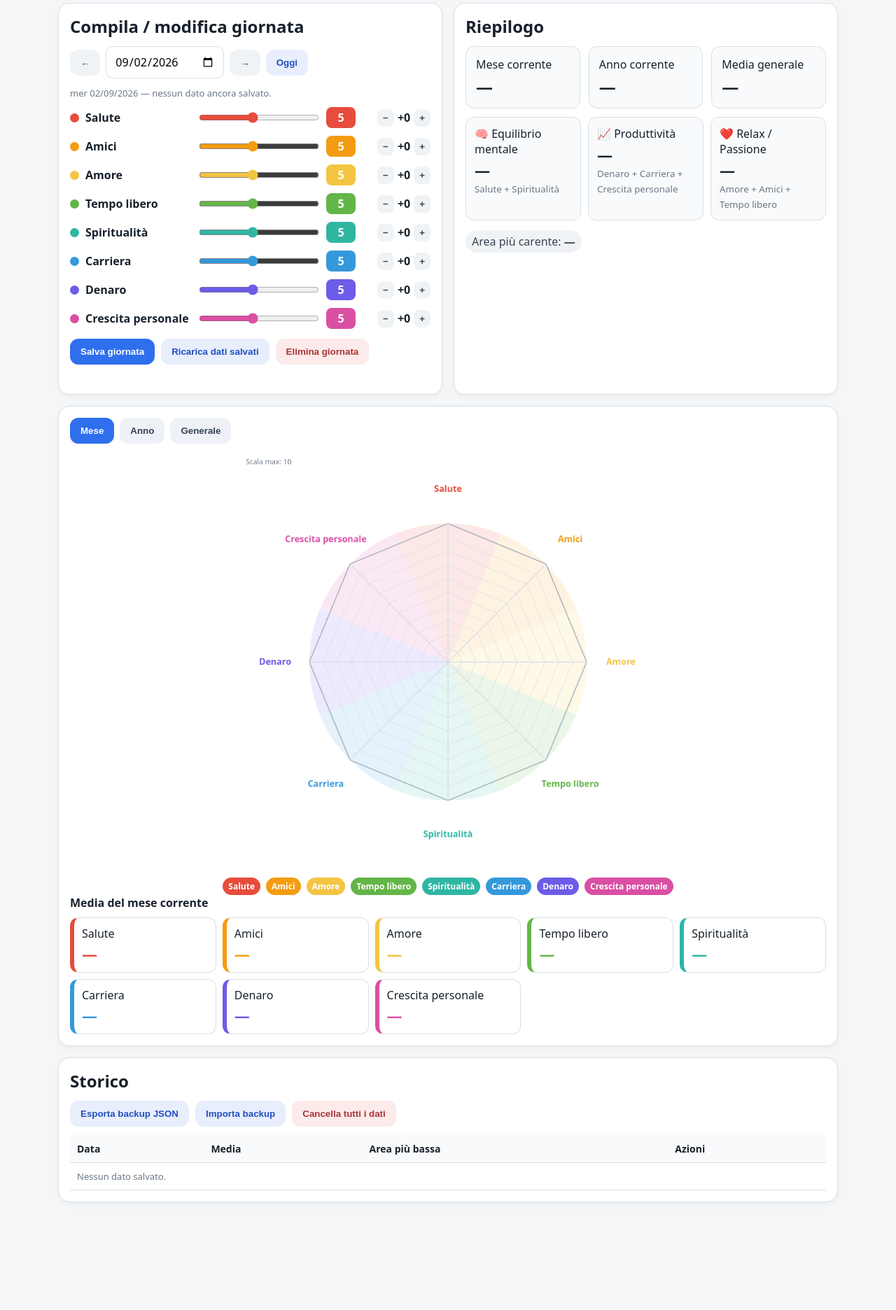
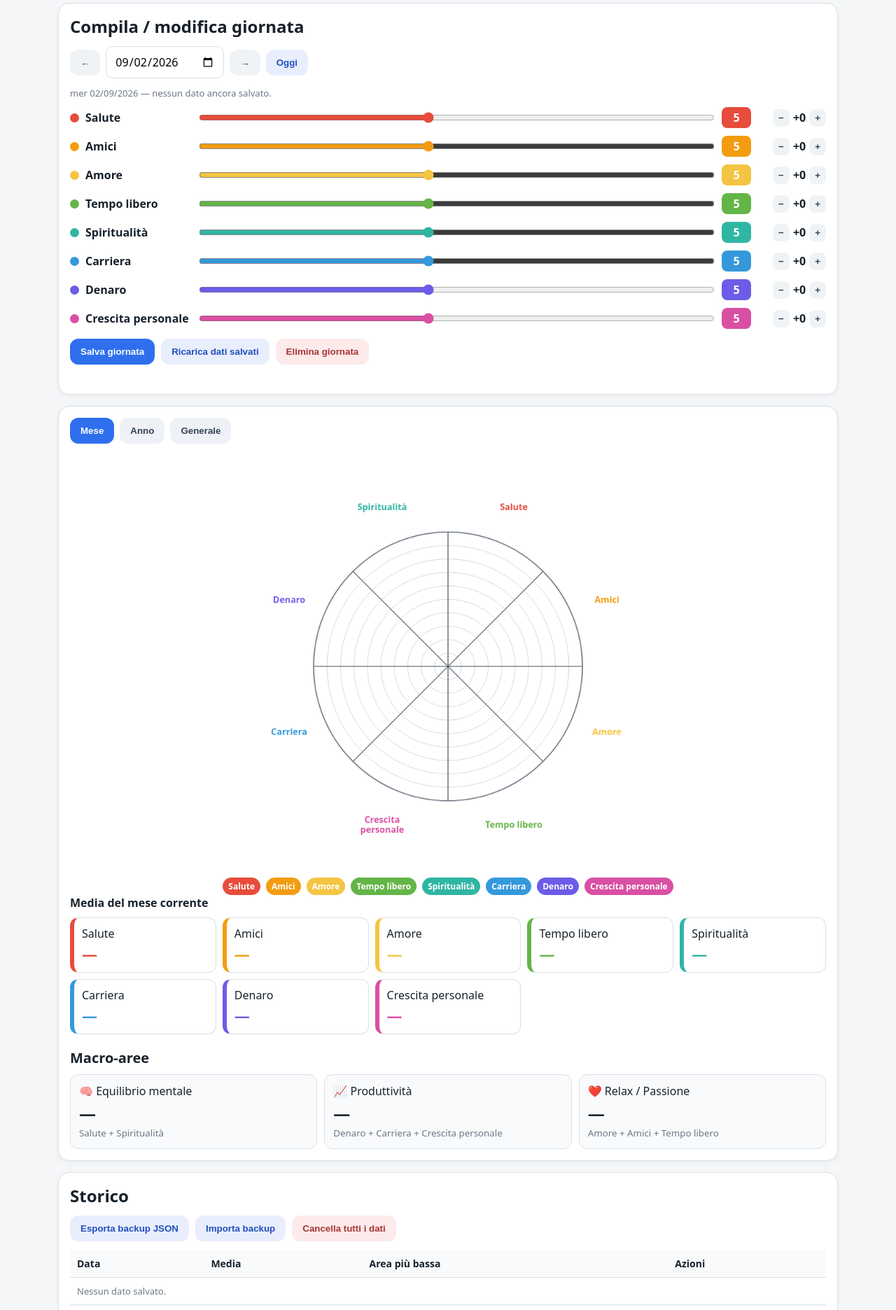
Before and after one commit to Manuxxo04/Cerchio-della-vita, a plain HTML site: page index.html in a window 1280 px wide. Shown: the part 98-1970 px from the top of the page at 70% size. Before the commit the page ends 1834 px from the top, so only its background shows below. Drawn offline with Linux system fonts and the light colour scheme.

Commit message:
Add files via upload

```diff
--- a/index.html
+++ b/index.html
@@ -42,9 +42,10 @@
   .ghost{background:#f0f3f6;color:#394553}
   .actions{display:flex;gap:9px;flex-wrap:wrap}
   .kpis{display:grid;grid-template-columns:repeat(3,1fr);gap:12px}
-  .macrogrid{display:grid;grid-template-columns:repeat(3,1fr);gap:10px;margin-top:12px}
+  .macrogrid{display:grid;grid-template-columns:repeat(3,1fr);gap:10px;margin-top:10px}
   .macro{background:#f8fafc;border:1px solid var(--line);border-radius:12px;padding:12px}
-  .macro b{display:block;font-size:22px;margin-top:4px}.macro small{color:var(--muted)}
+  .macro b{display:block;font-size:24px;margin-top:4px}.macro small{color:var(--muted)}
+  .macroTitle{font-size:20px;font-weight:800;margin-top:20px}
   .kpi{background:#f8fafc;border:1px solid var(--line);border-radius:12px;padding:14px}
   .kpi b{display:block;font-size:24px;margin-top:4px}
   .tabs{display:flex;gap:8px;flex-wrap:wrap;margin-bottom:12px}
@@ -71,7 +72,7 @@
     .grid{grid-template-columns:1fr}
     .full{grid-column:auto}
     .row{grid-template-columns:125px 1fr 36px}.bonusCtl{grid-column:2/4;justify-content:flex-start;margin-top:-6px}
-    .kpis,.macrogrid{grid-template-columns:1fr}
+    .macrogrid{grid-template-columns:1fr}
     h1{font-size:24px}
     .wrap{padding:12px}
     button{padding:10px 12px}
@@ -89,7 +90,7 @@
   <div class="sub">Compila una giornata qualsiasi, modifica quelle passate e confronta mese, anno e media generale.</div>
 
   <div class="grid">
-    <section class="card">
+    <section class="card full">
       <h2>Compila / modifica giornata</h2>
       <div class="datebar">
         <button class="ghost" id="prevDayBtn">←</button>
@@ -107,24 +108,6 @@
       <div id="saveStatus" class="status"></div>
     </section>
 
-    <section class="card">
-      <h2>Riepilogo</h2>
-      <div class="kpis">
-        <div class="kpi">Mese corrente<b id="monthAvg">—</b></div>
-        <div class="kpi">Anno corrente<b id="yearAvg">—</b></div>
-        <div class="kpi">Media generale<b id="allAvg">—</b></div>
-      </div>
-
-      <div class="macrogrid">
-        <div class="macro"><span>🧠 Equilibrio mentale</span><b id="mentalAvg">—</b><small>Salute + Spiritualità</small></div>
-        <div class="macro"><span>📈 Produttività</span><b id="productivityAvg">—</b><small>Denaro + Carriera + Crescita personale</small></div>
-        <div class="macro"><span>❤️ Relax / Passione</span><b id="relaxAvg">—</b><small>Amore + Amici + Tempo libero</small></div>
-      </div>
-      <div style="margin-top:14px">
-        <span class="tag">Area più carente: <strong id="weakest">—</strong></span>
-      </div>
-    </section>
-
     <section class="card full">
       <div class="tabs">
         <button class="tab active" data-mode="month">Mese</button>
@@ -134,6 +117,24 @@
       <canvas id="radar" width="760" height="760"></canvas>
       <div id="legend" class="legend"></div>
       <div id="categoryAverages"></div>
+      <div class="macroTitle">Macro-aree</div>
+      <div class="macrogrid">
+        <div class="macro">
+          <span>🧠 Equilibrio mentale</span>
+          <b id="mentalAvg">—</b>
+          <small>Salute + Spiritualità</small>
+        </div>
+        <div class="macro">
+          <span>📈 Produttività</span>
+          <b id="productivityAvg">—</b>
+          <small>Denaro + Carriera + Crescita personale</small>
+        </div>
+        <div class="macro">
+          <span>❤️ Relax / Passione</span>
+          <b id="relaxAvg">—</b>
+          <small>Amore + Amici + Tempo libero</small>
+        </div>
+      </div>
     </section>
 
     <section class="card full">
@@ -320,41 +321,125 @@ function macroMeans(which){
 function overallMean(which){ return avg(filteredRecords(which).map(getRecordAverage).filter(Number.isFinite)); }
 
 function refreshSummary(){
-  document.getElementById("monthAvg").textContent=fmt(overallMean("month"));
-  document.getElementById("yearAvg").textContent=fmt(overallMean("year"));
-  document.getElementById("allAvg").textContent=fmt(overallMean("all"));
   const macro=macroMeans(mode);
   document.getElementById("mentalAvg").textContent=fmt(macro.mental);
   document.getElementById("productivityAvg").textContent=fmt(macro.productivity);
   document.getElementById("relaxAvg").textContent=fmt(macro.relax);
-  const means=categoryMeans(mode), valid=means.map((v,i)=>({v,i})).filter(x=>x.v!=null);
-  if(!valid.length){ document.getElementById("weakest").textContent="—"; document.getElementById("weakest").style.color=""; }
-  else{ valid.sort((a,b)=>a.v-b.v); document.getElementById("weakest").textContent=CATEGORIES[valid[0].i]; document.getElementById("weakest").style.color=COLORS[valid[0].i]; }
 }
-function polygonPoint(cx,cy,r,i,n){ const a=-Math.PI/2+i*2*Math.PI/n; return [cx+Math.cos(a)*r, cy+Math.sin(a)*r]; }
+function polarPoint(cx,cy,r,angle){
+  return [cx+Math.cos(angle)*r, cy+Math.sin(angle)*r];
+}
+function wrapLabel(ctx,text,x,y,maxWidth,lineHeight){
+  const words=text.split(" ");
+  const lines=[]; let line="";
+  words.forEach(word=>{
+    const test=line ? line+" "+word : word;
+    if(ctx.measureText(test).width>maxWidth && line){ lines.push(line); line=word; }
+    else line=test;
+  });
+  if(line) lines.push(line);
+  const startY=y-((lines.length-1)*lineHeight)/2;
+  lines.forEach((ln,i)=>ctx.fillText(ln,x,startY+i*lineHeight));
+}
 function drawRadar(){
   const canvas=document.getElementById("radar"), ctx=canvas.getContext("2d");
-  const vals=categoryMeans(mode), w=canvas.width,h=canvas.height,cx=w/2,cy=h/2,r=Math.min(w,h)*0.33,n=CATEGORIES.length;
-  const maxScale=Math.max(10, Math.ceil(Math.max(10,...vals.filter(Number.isFinite))/2)*2);
+  const sourceVals=categoryMeans(mode);
+
+  // Ordine visivo come nel cerchio di riferimento:
+  // Salute → Amici → Amore → Tempo libero → Crescita personale → Carriera → Denaro → Spiritualità
+  const displayOrder=[0,1,2,3,7,5,6,4];
+  const vals=displayOrder.map(i=>sourceVals[i]);
+  const labels=displayOrder.map(i=>CATEGORIES[i]);
+  const colors=displayOrder.map(i=>COLORS[i]);
+
+  const w=canvas.width,h=canvas.height,cx=w/2,cy=h/2+8;
+  const r=Math.min(w,h)*0.32;
+  const n=8;
+  const maxValue=Math.max(10,...vals.filter(Number.isFinite));
+  const maxScale=Math.max(10,Math.ceil(maxValue));
+  const boundaryStart=-Math.PI/2;
+  const sector=Math.PI*2/n;
+
   ctx.clearRect(0,0,w,h);
-  ctx.fillStyle="#6b7785";ctx.font="13px system-ui";ctx.textAlign="left";ctx.fillText("Scala max: "+maxScale,14,22);
+
+  // Fette colorate fino al valore medio di ciascuna area.
+  vals.forEach((v,i)=>{
+    if(v==null) return;
+    const rr=r*Math.min(v,maxScale)/maxScale;
+    const a1=boundaryStart+i*sector;
+    const a2=a1+sector;
+    ctx.beginPath();
+    ctx.moveTo(cx,cy);
+    ctx.arc(cx,cy,rr,a1,a2);
+    ctx.closePath();
+    ctx.fillStyle=colors[i]+"55";
+    ctx.fill();
+  });
+
+  // Dieci cerchi concentrici, come nel modello originale.
+  for(let ring=1; ring<=10; ring++){
+    ctx.beginPath();
+    ctx.arc(cx,cy,r*ring/10,0,Math.PI*2);
+    ctx.strokeStyle=ring===10 ? "#707b86" : "#cbd3da";
+    ctx.lineWidth=ring===10 ? 2 : 1;
+    ctx.stroke();
+  }
+
+  // Otto raggi: ogni categoria occupa una sezione distinta.
   for(let i=0;i<n;i++){
-    const a1=-Math.PI/2+(i-.5)*2*Math.PI/n, a2=-Math.PI/2+(i+.5)*2*Math.PI/n;
-    ctx.beginPath();ctx.moveTo(cx,cy);ctx.arc(cx,cy,r,a1,a2);ctx.closePath();ctx.fillStyle=COLORS[i]+"20";ctx.fill();
+    const a=boundaryStart+i*sector;
+    const [x,y]=polarPoint(cx,cy,r,a);
+    ctx.beginPath();
+    ctx.moveTo(cx,cy);
+    ctx.lineTo(x,y);
+    ctx.strokeStyle="#59636e";
+    ctx.lineWidth=1.6;
+    ctx.stroke();
   }
-  for(let ring=1;ring<=10;ring++){
-    ctx.beginPath();
-    for(let i=0;i<n;i++){ const [x,y]=polygonPoint(cx,cy,r*ring/10,i,n); i?ctx.lineTo(x,y):ctx.moveTo(x,y); }
-    ctx.closePath();ctx.strokeStyle=ring===10?"#9aa7b3":"#d8dee6";ctx.lineWidth=ring===10?1.5:1;ctx.stroke();
-  }
-  for(let i=0;i<n;i++){ const [x,y]=polygonPoint(cx,cy,r,i,n);ctx.beginPath();ctx.moveTo(cx,cy);ctx.lineTo(x,y);ctx.strokeStyle="#d7dde4";ctx.stroke(); }
-  ctx.font="700 16px system-ui";ctx.textAlign="center";ctx.textBaseline="middle";
-  for(let i=0;i<n;i++){ const [lx,ly]=polygonPoint(cx,cy,r+62,i,n);ctx.fillStyle=COLORS[i];ctx.fillText(CATEGORIES[i],lx,ly); }
+
+  // Contorno dei valori medi.
   if(vals.some(v=>v!=null)){
     ctx.beginPath();
-    vals.forEach((v,i)=>{const [x,y]=polygonPoint(cx,cy,r*(v==null?0:v)/maxScale,i,n);i?ctx.lineTo(x,y):ctx.moveTo(x,y);});
-    ctx.closePath();ctx.fillStyle="rgba(25,35,45,.15)";ctx.fill();ctx.strokeStyle="#1f2937";ctx.lineWidth=3;ctx.stroke();
-    vals.forEach((v,i)=>{if(v==null)return;const [x,y]=polygonPoint(cx,cy,r*v/maxScale,i,n);ctx.beginPath();ctx.arc(x,y,6,0,Math.PI*2);ctx.fillStyle=COLORS[i];ctx.fill();ctx.strokeStyle="#fff";ctx.lineWidth=2;ctx.stroke();});
+    vals.forEach((v,i)=>{
+      const angle=boundaryStart+(i+.5)*sector;
+      const [x,y]=polarPoint(cx,cy,r*(v==null?0:v)/maxScale,angle);
+      i ? ctx.lineTo(x,y) : ctx.moveTo(x,y);
+    });
+    ctx.closePath();
+    ctx.strokeStyle="#1f2937";
+    ctx.lineWidth=3;
+    ctx.stroke();
+
+    vals.forEach((v,i)=>{
+      if(v==null) return;
+      const angle=boundaryStart+(i+.5)*sector;
+      const [x,y]=polarPoint(cx,cy,r*v/maxScale,angle);
+      ctx.beginPath();
+      ctx.arc(x,y,5.5,0,Math.PI*2);
+      ctx.fillStyle=colors[i];
+      ctx.fill();
+      ctx.strokeStyle="#fff";
+      ctx.lineWidth=2;
+      ctx.stroke();
+    });
+  }
+
+  // Etichette al centro delle otto sezioni.
+  ctx.font="700 16px system-ui";
+  ctx.textAlign="center";
+  ctx.textBaseline="middle";
+  labels.forEach((label,i)=>{
+    const angle=boundaryStart+(i+.5)*sector;
+    const [lx,ly]=polarPoint(cx,cy,r+68,angle);
+    ctx.fillStyle=colors[i];
+    wrapLabel(ctx,label,lx,ly,125,18);
+  });
+
+  if(maxScale>10){
+    ctx.fillStyle="#6b7785";
+    ctx.font="13px system-ui";
+    ctx.textAlign="left";
+    ctx.fillText("Scala max: "+maxScale,14,22);
   }
 }
 function renderCategoryAverages(){
```
